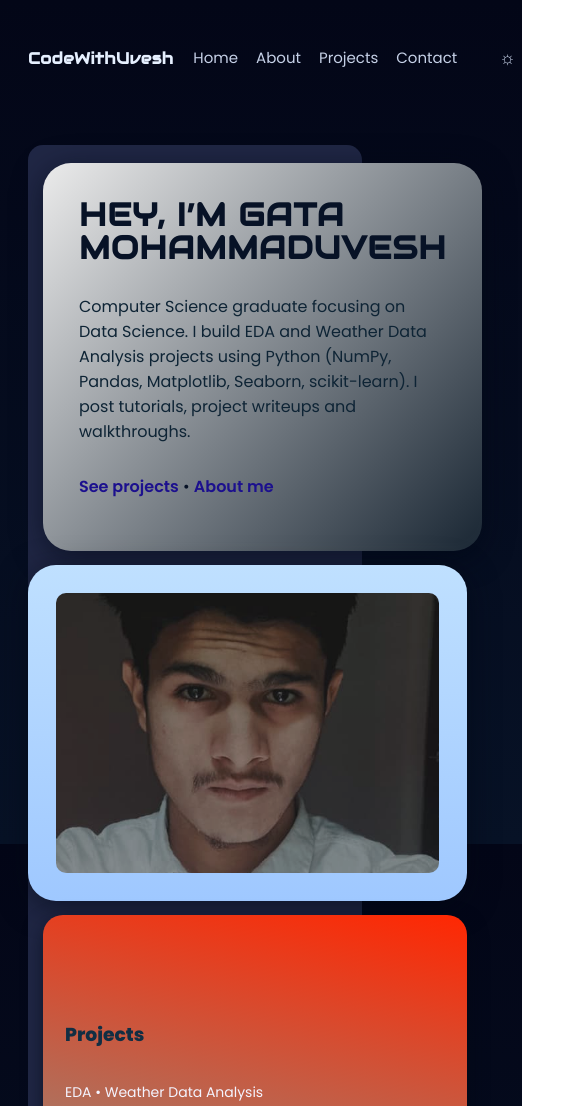
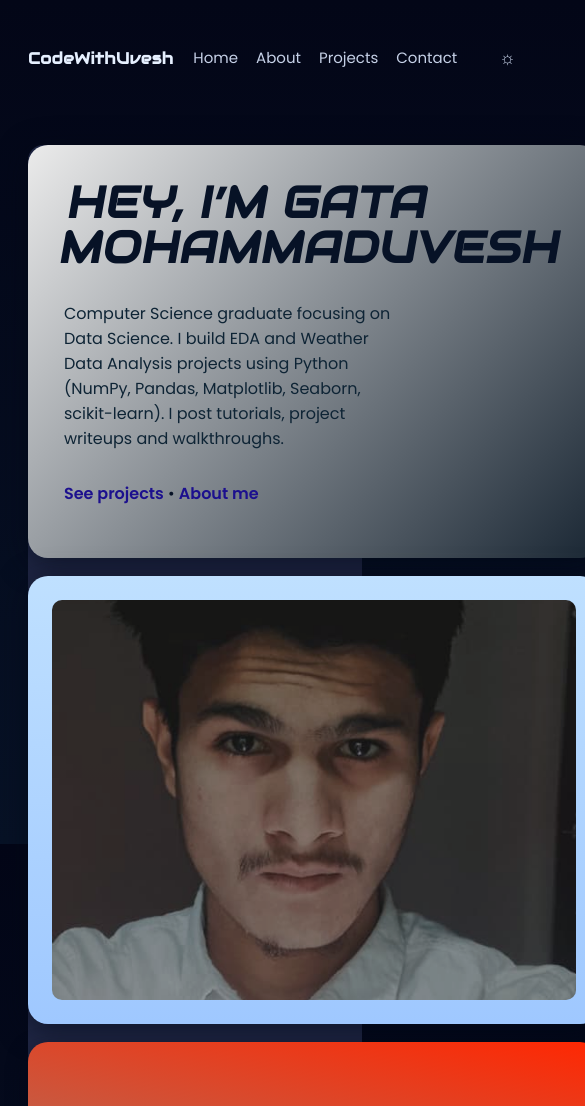
Before and after one commit to uveshgata/Portfolio, a plain HTML site: page index.html in a window 390 px wide. Shown: the top 1106 px of the page, 585 px wide, since content can reach past the window. Drawn offline with nearby package versions, Linux system fonts and the light colour scheme.

Commit message:
Update style.css

```diff
--- a/style.css
+++ b/style.css
@@ -521,59 +521,43 @@ body.light .social-icons a {
 
 /* ========== RESPONSIVE ========== */
 @media (max-width: 900px) {
+
+  /* Stack hero + photo vertically */
   .main-grid {
     grid-template-columns: 1fr;
-    grid-template-rows: auto;
-    gap: 14px;
+    grid-auto-rows: auto;
+    gap: 18px;
+    padding: 0;
   }
 
-  .hero-desc {
-    max-width: 100%;
+  /* HERO full width */
+  .hero-card {
+    margin: 0;
+    border-radius: 20px;
   }
 
-  .hero-title {
-    font-size: 32px;
-    transform: none;
+  /* PHOTO full width + center */
+  .photo-card {
+    margin: 0;
+    border-radius: 20px;
+    padding: 14px;
   }
 
+  /* Fix image scaling */
   .photo-wrap img {
-    max-height: 280px;
+    width: 100%;
+    height: auto;
+    max-height: 400px;
+    object-fit: cover;   /* prevents stretching */
   }
 
+  /* Card rows full width */
   .card-row {
     flex-direction: column;
+    margin: 0;
   }
 
-  .tech-grid {
-    grid-template-columns: 1fr;
-  }
-
-  .subscribe-row {
-    flex-direction: column;
-  }
-
-  .subscribe-row input#subscribeEmail {
-    max-width: 90%;
+  .small-card {
     width: 100%;
   }
-
-  .subscribe-btn {
-    width: 160px;
-  }
-
-  .footer-bottom {
-    flex-direction: column;
-    gap: 10px;
-    text-align: center;
-  }
 }
-
-@media (max-width: 768px) {
-  .skill-grid {
-    grid-template-columns: repeat(2, 1fr);
-  }
-
-  .skill-item::after {
-    width: 160px;
-  }
-}
```
